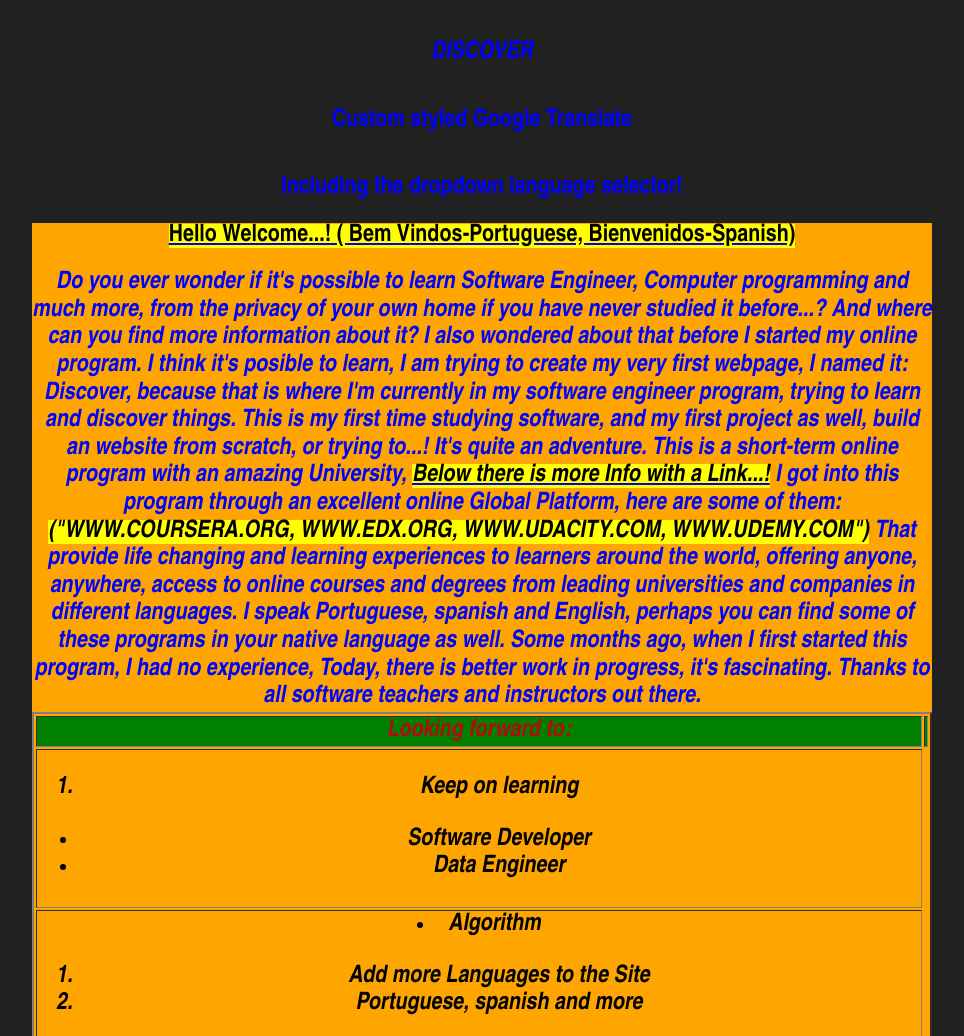
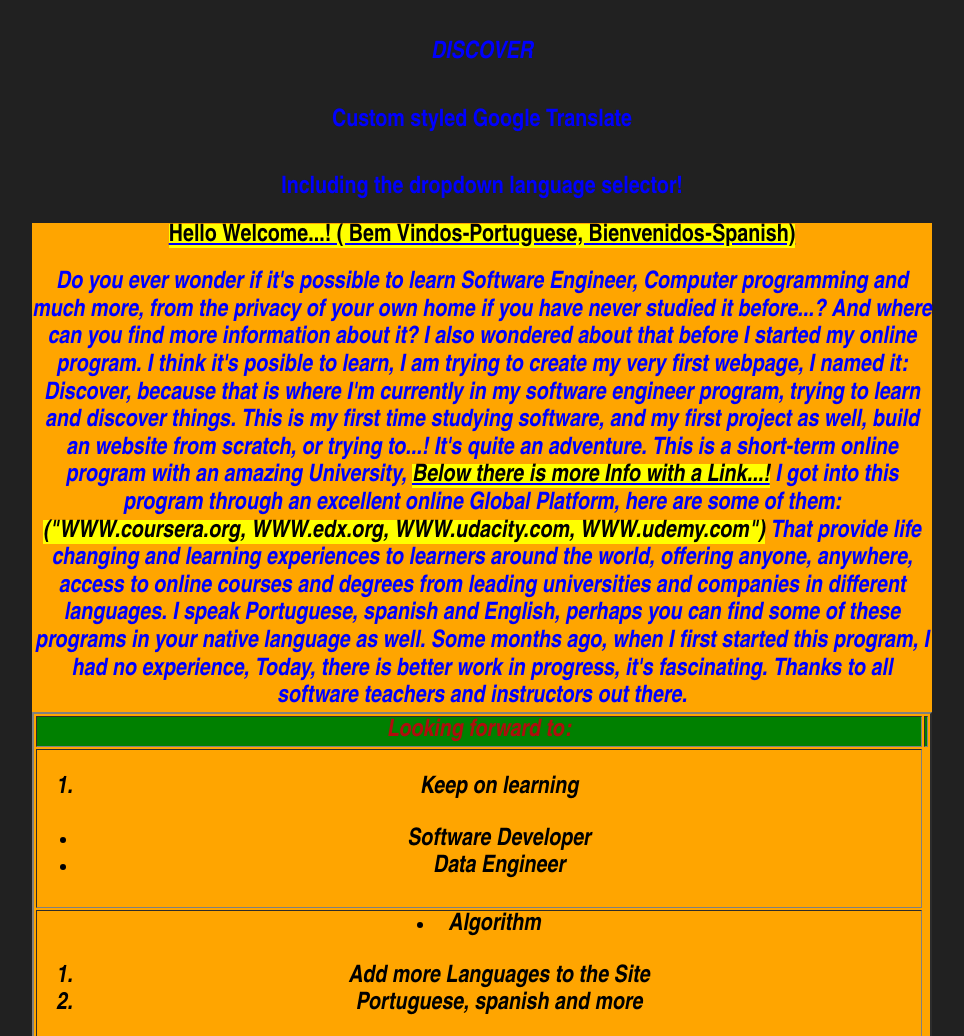
Before and after one commit to Isabellla-cyber/beginner-first-version, a plain HTML site: page index.html in a window 1280 px wide. Shown: the top 1036 px of the page, without its empty margins (158-1122 px from the left). Drawn offline with nearby package versions, Linux system fonts and the light colour scheme.

Commit message:
Update index.html

```diff
--- a/index.html
+++ b/index.html
@@ -36,7 +36,7 @@
       <div< /p>
         <p>
         <div>
-          <h2><I>Do you ever wonder if it's possible to learn Software Engineer, Computer programming and much more, from the privacy of your own home if you have never studied it before...? And where can you find more information about it? I also wondered about that before I started my online program. I think it's posible to learn, I am trying to create my very first webpage, I named it: Discover, because that is where I'm currently in my software engineer program, trying to learn and discover things. This is my first time studying software, and my first project as well, build an website from scratch, or trying to...! It's quite an adventure. This is a short-term online program with an amazing University,  <u><mark>Below there is more Info with a Link...!</u></mark>  I got into this program through an excellent online Global Platform, here are some of them:   <i><mark>("WWW.COURSERA.ORG, WWW.EDX.ORG, WWW.UDACITY.COM, WWW.UDEMY.COM")</mark></i>  That provide life changing and learning experiences to learners around the world, offering anyone, anywhere, access to online courses and degrees from leading universities and companies in different languages. I speak Portuguese, spanish and English, perhaps you can find some of these programs in your native language as well. Some months ago, when I first started this program, I had no experience, Today, there is better work in progress, it's fascinating. Thanks to all software teachers and instructors out there.
+          <h2><I>Do you ever wonder if it's possible to learn Software Engineer, Computer programming and much more, from the privacy of your own home if you have never studied it before...? And where can you find more information about it? I also wondered about that before I started my online program. I think it's posible to learn, I am trying to create my very first webpage, I named it: Discover, because that is where I'm currently in my software engineer program, trying to learn and discover things. This is my first time studying software, and my first project as well, build an website from scratch, or trying to...! It's quite an adventure. This is a short-term online program with an amazing University,  <u><mark>Below there is more Info with a Link...!</u></mark>  I got into this program through an excellent online Global Platform, here are some of them:   <i><mark>("WWW.coursera.org, WWW.edx.org, WWW.udacity.com, WWW.udemy.com")</mark></i>  That provide life changing and learning experiences to learners around the world, offering anyone, anywhere, access to online courses and degrees from leading universities and companies in different languages. I speak Portuguese, spanish and English, perhaps you can find some of these programs in your native language as well. Some months ago, when I first started this program, I had no experience, Today, there is better work in progress, it's fascinating. Thanks to all software teachers and instructors out there.
             <table border="2">
    <tr bgcolor="green">
                   <th><font color="blood red">Looking forward to: </font>
```
